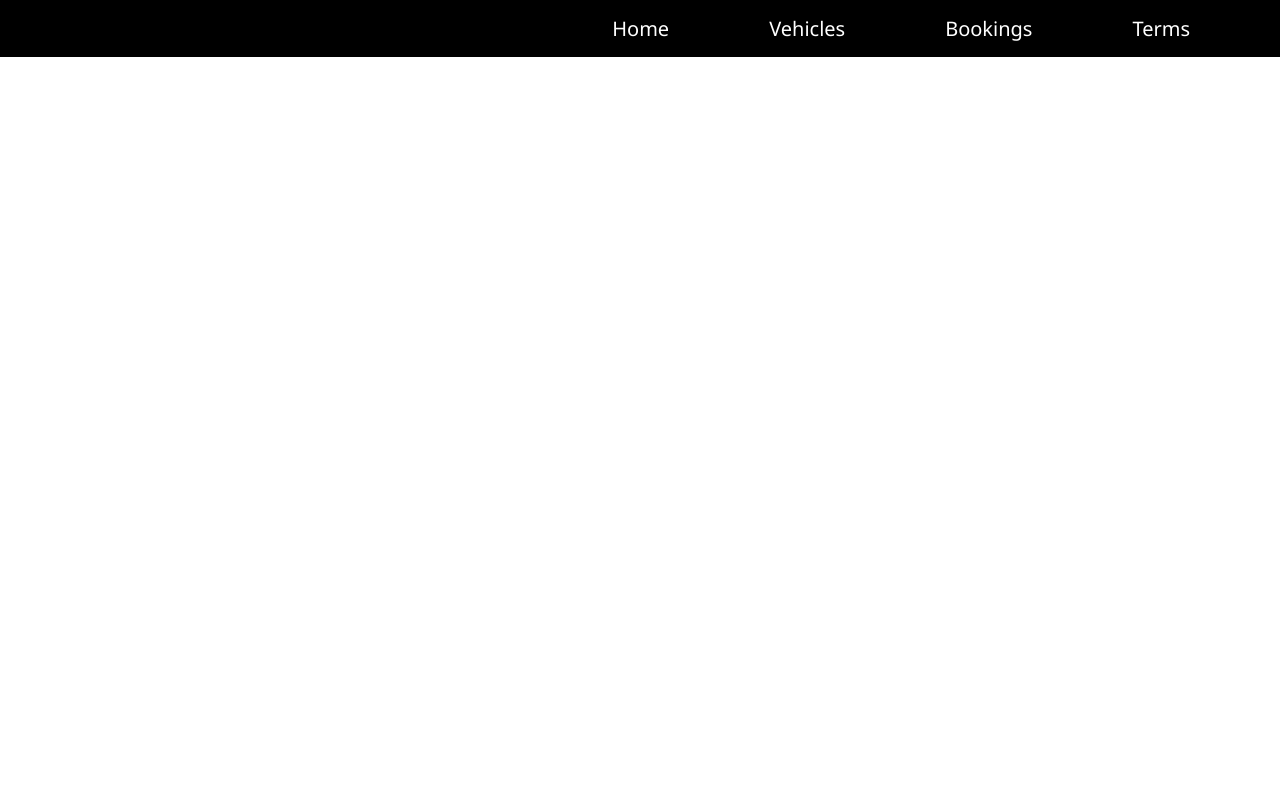
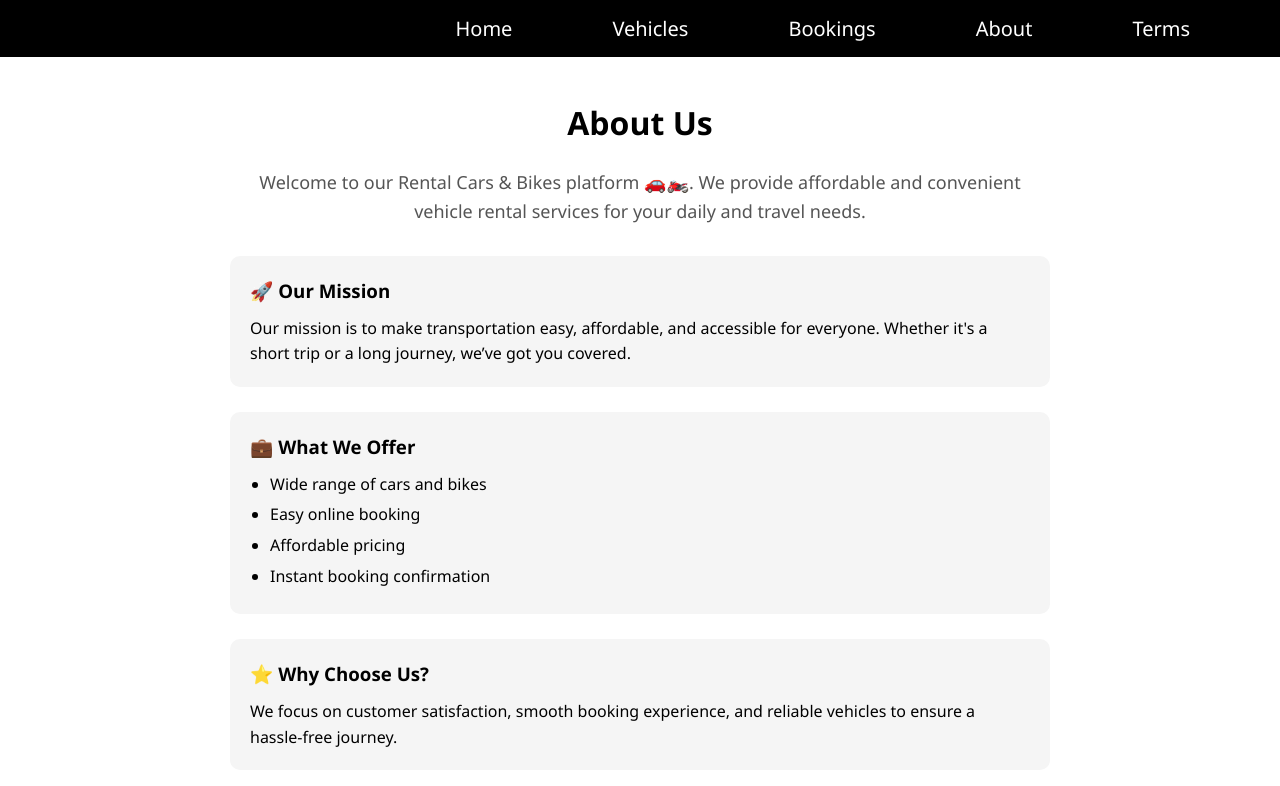
Before and after one commit to ManikandanJA/Rental_Project_New, a React (Vite) app: page /#/about in a window 1280 px wide. Shown: the top 786 px of the page. Built offline with nearby package versions, Linux system fonts and the light colour scheme.

Commit message:
Added About Us page

```diff
--- a/src/App.jsx
+++ b/src/App.jsx
@@ -6,6 +6,7 @@ import Details from "./pages/Details";
 import Login from "./pages/Login";
 import MyBookings from "./pages/MyBookings";
 import Terms from "./pages/Terms";
+import About from "./pages/About";
 
 function App() {
   return (
@@ -18,6 +19,7 @@ function App() {
         <Route path="/details/:id" element={<Details />} />
         <Route path="/login" element={<Login />} />
         <Route path="/my-bookings" element={<MyBookings />} />
+        <Route path="/about" element={<About />} />
       </Routes>
     </HashRouter>
   );
--- a/src/components/Navbar.jsx
+++ b/src/components/Navbar.jsx
@@ -6,6 +6,7 @@ function Navbar() {
   <Link to="/">Home</Link>
   <Link to="/vehicles">Vehicles</Link>
   <Link to="/my-bookings">Bookings</Link>
+  <Link to="/about">About</Link>
   <Link to="/terms">Terms</Link>
 </nav>
   );
--- /dev/null
+++ b/src/pages/About.css
@@ -0,0 +1,37 @@
+.about-page {
+  padding: 40px;
+  max-width: 900px;
+  margin: auto;
+  line-height: 1.6;
+}
+
+.about-page h1 {
+  text-align: center;
+  margin-bottom: 20px;
+}
+
+.intro {
+  text-align: center;
+  font-size: 18px;
+  margin-bottom: 30px;
+  color: #555;
+}
+
+.about-section {
+  margin-bottom: 25px;
+  padding: 20px;
+  background: #f5f5f5;
+  border-radius: 10px;
+}
+
+.about-section h3 {
+  margin-bottom: 10px;
+}
+
+.about-section ul {
+  padding-left: 20px;
+}
+
+.about-section li {
+  margin-bottom: 5px;
+}
--- /dev/null
+++ b/src/pages/About.jsx
@@ -0,0 +1,46 @@
+import "./About.css";
+
+function About() {
+  return (
+    <div className="about-page">
+
+      <h1>About Us</h1>
+
+      <p className="intro">
+        Welcome to our Rental Cars & Bikes platform 🚗🏍️.
+        We provide affordable and convenient vehicle rental services
+        for your daily and travel needs.
+      </p>
+
+      <div className="about-section">
+        <h3>🚀 Our Mission</h3>
+        <p>
+          Our mission is to make transportation easy, affordable,
+          and accessible for everyone. Whether it's a short trip
+          or a long journey, we’ve got you covered.
+        </p>
+      </div>
+
+      <div className="about-section">
+        <h3>💼 What We Offer</h3>
+        <ul>
+          <li>Wide range of cars and bikes</li>
+          <li>Easy online booking</li>
+          <li>Affordable pricing</li>
+          <li>Instant booking confirmation</li>
+        </ul>
+      </div>
+
+      <div className="about-section">
+        <h3>⭐ Why Choose Us?</h3>
+        <p>
+          We focus on customer satisfaction, smooth booking experience,
+          and reliable vehicles to ensure a hassle-free journey.
+        </p>
+      </div>
+
+    </div>
+  );
+}
+
+export default About;
```
Lines whose indentation alone changed are shown as unchanged.
